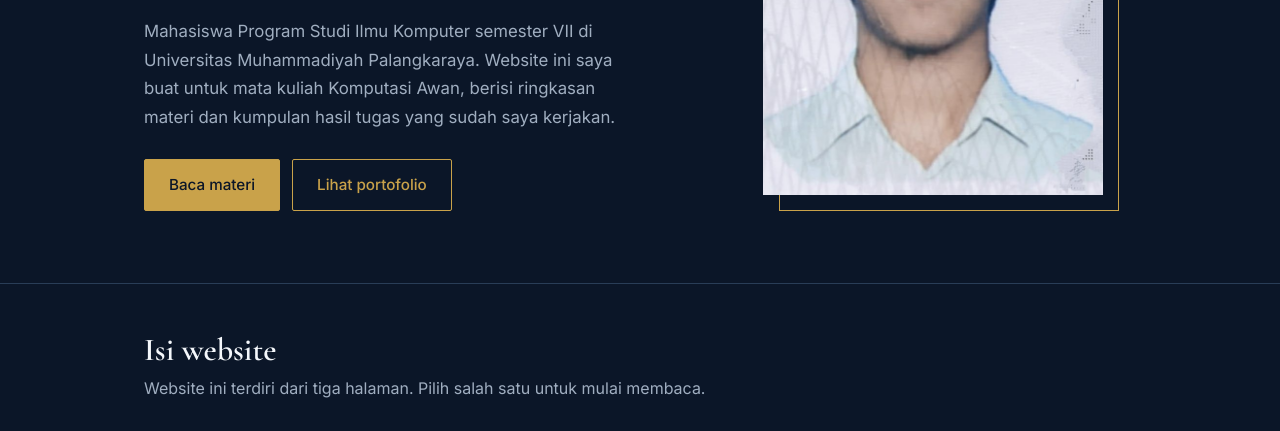
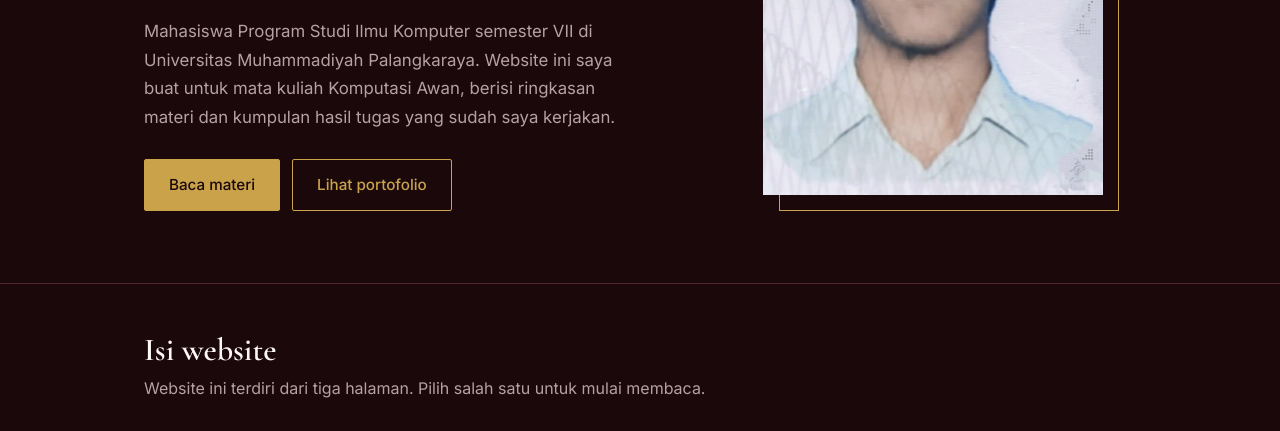
Before and after one commit to Reisokiii73/tugas3-cloud-2353027117, a plain HTML site: page index.html in a window 1280 px wide. Shown: the part 395-826 px from the top of the page. Drawn offline with nearby package versions, Linux system fonts and the light colour scheme.

Commit message:
Pembaharuan Versi 2

```diff
--- a/assets/css/style.css
+++ b/assets/css/style.css
@@ -1,12 +1,12 @@
 
 :root {
-  --black: #0B1628;
-  --coal: #10213A;
-  --graphite: #172B45;
-  --line: #293D57;
-  --grey: #A0AEC0;
-  --silver: #D8E1ED;
-  --white: #F4F7FB;
+  --black: #1A080B;
+  --coal: #2A0D13;
+  --graphite: #39131B;
+  --line: #51232D;
+  --grey: #B5A1A4;
+  --silver: #E8DDE0;
+  --white: #FFF7F7;
   --gold: #C9A24A;
   --serif: "Cormorant Garamond", Georgia, "Times New Roman", serif;
   --sans: "Inter", "Segoe UI", system-ui, -apple-system, Arial, sans-serif;
```
